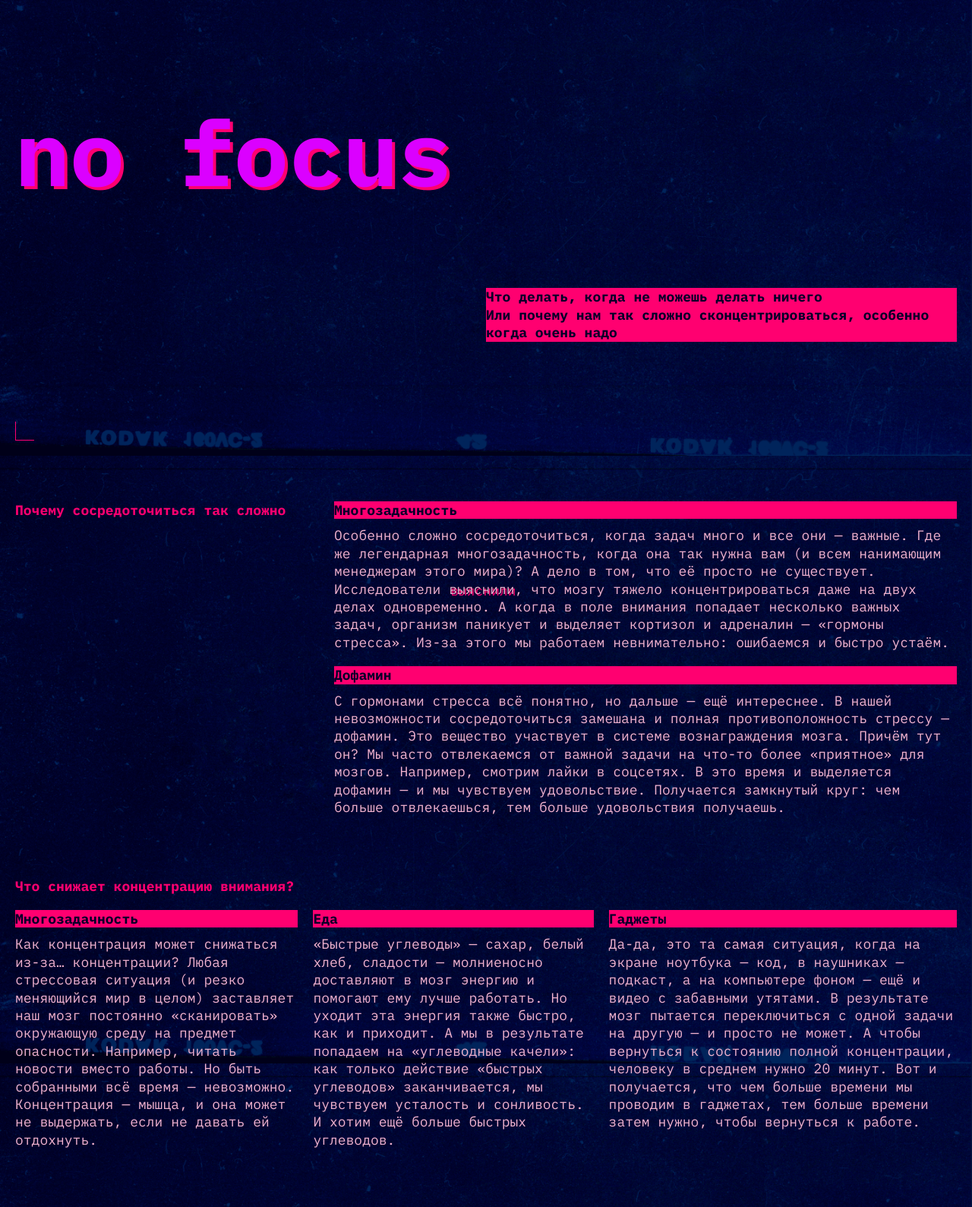
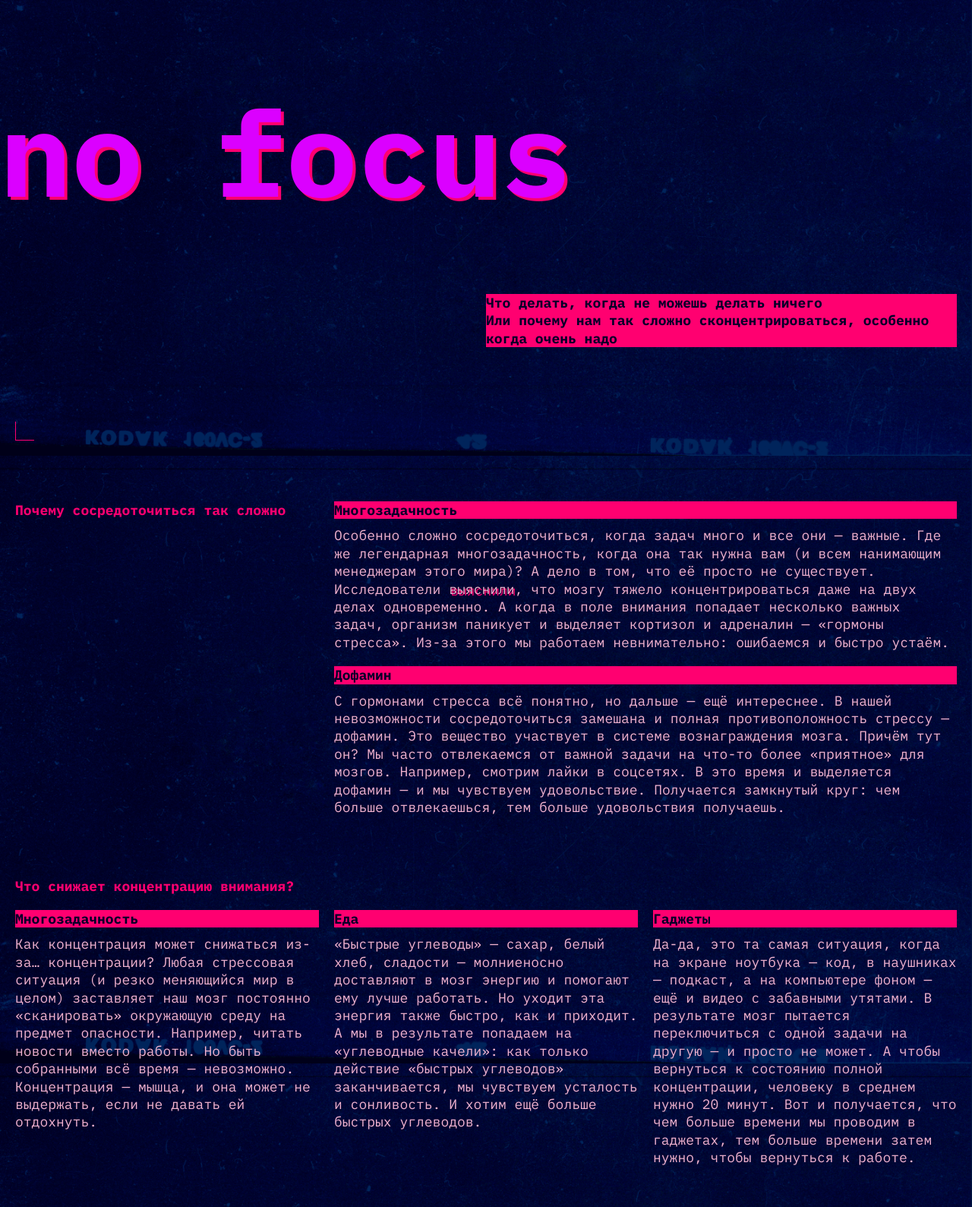
Before and after one commit to olecuva/slozhno-sosredotochitsya, a website: page index.html in a window 1280 px wide. Shown: the part 200-1789 px from the top of the page at 76% size. Drawn offline with Linux system fonts and the light colour scheme.

Commit message:
исправлен отступ у заголовка в шапке

```diff
--- a/styles/light.css
+++ b/styles/light.css
@@ -39,13 +39,6 @@
   text-shadow: 4px 4px 0 var(--accent-color);
 }
 
-@media (width > 768px) {
-
-  .theme_light .header__title {
-    text-shadow: 4px 4px 0 #ff0070;
-  }
-}
-
 .theme_light .title-decor {
   color: var(--text-color);
   background-color: var(--accent-color);
@@ -57,13 +50,6 @@
 
 .theme_dark .footer__title {
   text-shadow: 2px 2px 0 var(--accent-color);
-}
-
-@media (width > 768px) {
-
-  .theme_light .footer {
-    text-shadow: 2px 2px 0 var(--accent-color);
-  }
 }
 
 @media (prefers-color-scheme: light) {
@@ -106,14 +92,7 @@
   }
 
   .theme_auto .header__title {
-    text-shadow: 4px 4px 0 var(--accent-color);
-  }
-
-  @media (width > 768px) {
-
-    .theme_auto .header__title {
-      text-shadow: 4px 4px 0 #ff0070;
-    }
+  text-shadow: 4px 4px 0 var(--accent-color);
   }
 
   .theme_auto .title-decor {
@@ -128,11 +107,4 @@
   .theme_auto .footer__title {
     text-shadow: 2px 2px 0 var(--accent-color);
   }
-
-  @media (width > 768px) {
-
-    .theme_auto .footer {
-      text-shadow: 2px 2px 0 var(--accent-color);
-    }
-  }
 }
--- a/styles/style.css
+++ b/styles/style.css
@@ -109,8 +109,17 @@
 
 .large-title {
   color: var(--lg-title-color);
-  font-size: var(--lg-title-size);
-  line-height: var(--lg-title-line-height);
+  font-size: clamp(7.25rem, 7.0115rem + 1.0178vw, 7.5rem);
+  line-height: 82.5%;
+}
+
+@media (width >= 768px) {
+
+  .large-title {
+    font-size: clamp(7.5rem, 0.5625rem + 14.4531vw, 9.8125rem);
+    position: relative;
+    inset-inline-start: -20px;
+  }
 }
 
 .header__title {
@@ -130,7 +139,6 @@
 }
 
 @media (width >= 1024px) {
-
   .header__theme-menu {
     justify-self: center;
     align-self: start;
@@ -190,13 +198,13 @@
 }
 
 .section__text-block {
-  display: flex;
-  flex-direction: column;
+  display: grid;
   gap: 20px;
 }
 
 @media (width >= 616px) {
   .section {
+
     grid-template-columns: 1fr 2fr;
   }
 
@@ -226,6 +234,7 @@
   .dependencies .section__text-block {
     grid-column: 1/4;
     grid-row: 2;
+    grid-template-columns: repeat(3, 1fr);
     flex-direction: row;
   }
 }
--- a/styles/variables.css
+++ b/styles/variables.css
@@ -10,8 +10,6 @@
   --accent-color: rgb(255 0 112);
 
   --lg-title-color: #db00ff;
-  --lg-title-size: clamp(7.25rem, 7.0115rem + 1.0178vw, 7.5rem);
-  --lg-title-line-height: 82.5%;
 
   --text-color: #f1b2ce;
   --text-size: 18px;
@@ -20,7 +18,5 @@
   --main-font-weight: normal;
   --accent-font-weight: bold;
 
-  --decoration-visibility: visible;
-
   --lg-section-padding: clamp(0.625rem, 0.0286rem + 2.5445vw, 1.25rem);
 }
```
